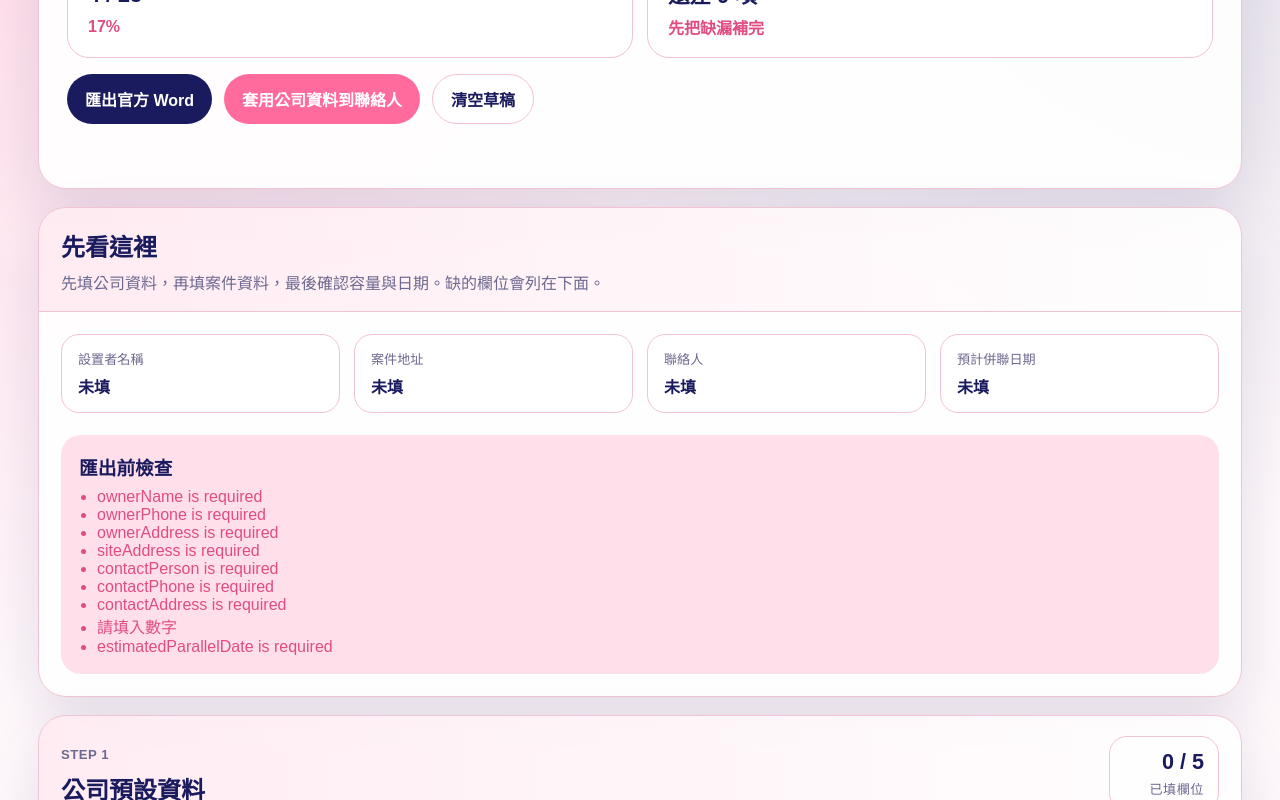
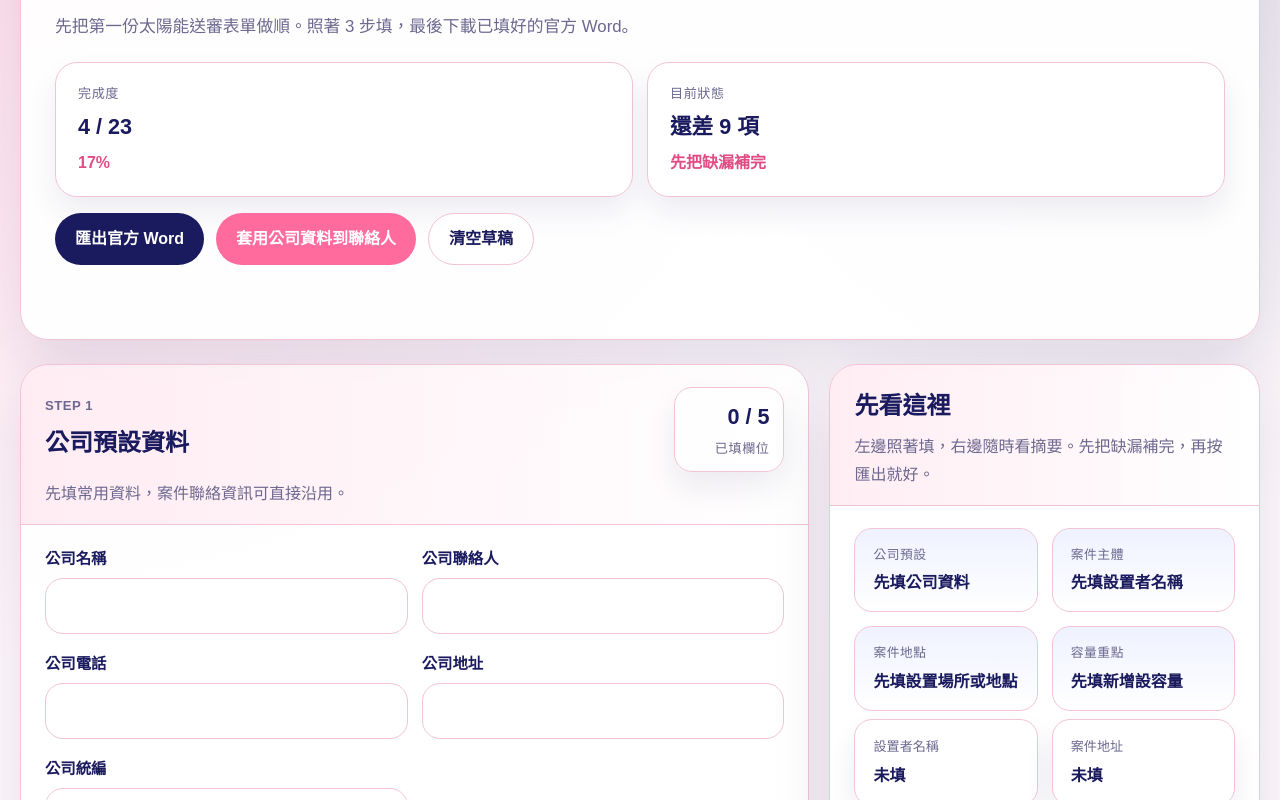
Before and after one commit to JardiniTsai168/lihipdf, a Next.js app: page / in a window 1280 px wide. Shown: the part 260-1060 px from the top of the page. Built offline with nearby package versions, Linux system fonts and the light colour scheme.

Commit message:
Improve form readability and summary layout

```diff
--- a/app/globals.css
+++ b/app/globals.css
@@ -1,13 +1,15 @@
 :root {
   --bg: #fff5f8;
-  --panel: rgba(255, 255, 255, 0.92);
+  --panel: rgba(255, 255, 255, 0.95);
   --line: #f2c3d2;
   --text: #1a1a5e;
   --muted: #6c688f;
   --pink: #ff6b9d;
   --pink-deep: #e14c82;
   --soft: #ffe0ea;
+  --soft-blue: #eef1ff;
   --shadow: 0 24px 60px rgba(26, 26, 94, 0.12);
+  --shadow-soft: 0 16px 30px rgba(26, 26, 94, 0.08);
 }
 
 * {
@@ -18,6 +20,7 @@ body {
   margin: 0;
   color: var(--text);
   font-family: "Noto Sans TC", "PingFang TC", "Microsoft JhengHei", sans-serif;
+  line-height: 1.6;
   background:
     radial-gradient(circle at top left, rgba(255, 107, 157, 0.24), transparent 30%),
     radial-gradient(circle at top right, rgba(26, 26, 94, 0.12), transparent 25%),
@@ -32,9 +35,9 @@ textarea {
 }
 
 .page-shell {
-  max-width: 1240px;
+  max-width: 1320px;
   margin: 0 auto;
-  padding: 32px 18px 72px;
+  padding: 36px 20px 80px;
 }
 
 .hero-card,
@@ -46,8 +49,8 @@ textarea {
 }
 
 .hero-card {
-  padding: 28px;
-  margin-bottom: 18px;
+  padding: 34px;
+  margin-bottom: 24px;
 }
 
 .eyebrow {
@@ -67,16 +70,18 @@ p {
 }
 
 h1 {
-  font-size: clamp(2rem, 4vw, 3.6rem);
-  line-height: 0.98;
+  font-size: clamp(2.2rem, 4vw, 3.8rem);
+  line-height: 1.02;
   letter-spacing: -0.04em;
+  max-width: 12ch;
 }
 
 .hero-text {
-  margin-top: 12px;
-  max-width: 760px;
+  margin-top: 14px;
+  max-width: 58rem;
   color: var(--muted);
-  line-height: 1.7;
+  line-height: 1.8;
+  font-size: 1.05rem;
 }
 
 .hero-meta {
@@ -89,10 +94,11 @@ h1 {
 .progress-card {
   display: grid;
   gap: 6px;
-  padding: 18px 20px;
+  padding: 20px 22px;
   border: 1px solid var(--line);
   border-radius: 22px;
   background: rgba(255, 255, 255, 0.9);
+  box-shadow: var(--shadow-soft);
 }
 
 .progress-card span,
@@ -118,7 +124,7 @@ h1 {
   display: flex;
   flex-wrap: wrap;
   gap: 12px;
-  margin-top: 20px;
+  margin-top: 24px;
 }
 
 .hero-actions {
@@ -126,12 +132,21 @@ h1 {
 }
 
 button {
-  min-height: 48px;
+  min-height: 50px;
   border-radius: 999px;
-  padding: 12px 18px;
+  padding: 12px 20px;
   border: 0;
   cursor: pointer;
   font-weight: 800;
+  transition:
+    transform 140ms ease,
+    box-shadow 140ms ease,
+    background-color 140ms ease;
+}
+
+button:hover {
+  transform: translateY(-1px);
+  box-shadow: 0 12px 24px rgba(26, 26, 94, 0.14);
 }
 
 button:disabled {
@@ -157,27 +172,36 @@ button:disabled {
 
 .status-line {
   min-height: 24px;
-  margin-top: 12px;
+  margin-top: 16px;
   color: var(--pink-deep);
   font-weight: 700;
+  line-height: 1.7;
 }
 
-.form-stack {
+.workspace-grid {
+  display: grid;
+  grid-template-columns: minmax(0, 1.65fr) minmax(320px, 0.9fr);
+  gap: 20px;
+  align-items: start;
+}
+
+.form-stack,
+.sidebar-stack {
   display: grid;
   gap: 18px;
-  margin-top: 18px;
 }
 
 .panel {
   overflow: hidden;
 }
 
-.quick-panel {
-  margin-top: 18px;
+.sidebar-panel {
+  position: sticky;
+  top: 18px;
 }
 
 .panel-head {
-  padding: 20px 22px 14px;
+  padding: 22px 24px 16px;
   border-bottom: 1px solid var(--line);
   background: linear-gradient(90deg, rgba(255, 107, 157, 0.12), rgba(255, 107, 157, 0));
 }
@@ -185,23 +209,52 @@ button:disabled {
 .panel-head p {
   margin-top: 8px;
   color: var(--muted);
-  line-height: 1.6;
+  line-height: 1.75;
+  max-width: 62ch;
 }
 
 .fields-grid,
 .preview-list,
-.quick-grid {
+.quick-grid,
+.snapshot-grid {
   display: grid;
   gap: 14px;
-  padding: 22px;
+  padding: 22px 24px;
 }
 
 .fields-grid {
   grid-template-columns: repeat(2, minmax(0, 1fr));
+  row-gap: 18px;
 }
 
 .quick-grid {
-  grid-template-columns: repeat(4, minmax(0, 1fr));
+  grid-template-columns: repeat(2, minmax(0, 1fr));
+  padding-top: 0;
+}
+
+.snapshot-grid {
+  grid-template-columns: repeat(2, minmax(0, 1fr));
+  padding-bottom: 8px;
+}
+
+.snapshot-card {
+  display: grid;
+  gap: 6px;
+  padding: 16px 18px;
+  border-radius: 18px;
+  border: 1px solid var(--line);
+  background: linear-gradient(180deg, rgba(238, 241, 255, 0.95), rgba(255, 255, 255, 0.95));
+}
+
+.snapshot-card span {
+  color: var(--muted);
+  font-size: 0.8rem;
+  letter-spacing: 0.04em;
+}
+
+.snapshot-card strong {
+  font-size: 1rem;
+  line-height: 1.5;
 }
 
 .section-title-row {
@@ -225,6 +278,7 @@ button:disabled {
   background: rgba(255, 255, 255, 0.8);
   border: 1px solid var(--line);
   text-align: right;
+  box-shadow: var(--shadow-soft);
 }
 
 .field {
@@ -234,19 +288,36 @@ button:disabled {
 
 .field span {
   font-weight: 700;
-  font-size: 0.95rem;
+  font-size: 0.96rem;
+  line-height: 1.5;
 }
 
 .field input,
 .field select,
 .field textarea {
   width: 100%;
-  min-height: 52px;
-  border-radius: 16px;
+  min-height: 56px;
+  border-radius: 18px;
   border: 1px solid var(--line);
-  background: white;
-  padding: 12px 14px;
+  background: rgba(255, 255, 255, 0.98);
+  padding: 14px 16px;
   color: var(--text);
+  box-shadow: inset 0 1px 0 rgba(255, 255, 255, 0.75);
+}
+
+.field input::placeholder,
+.field textarea::placeholder {
+  color: #9d98b7;
+}
+
+.field input:focus,
+.field select:focus,
+.field textarea:focus {
+  outline: none;
+  border-color: var(--pink);
+  box-shadow:
+    0 0 0 4px rgba(255, 107, 157, 0.12),
+    inset 0 1px 0 rgba(255, 255, 255, 0.75);
 }
 
 .field-wide {
@@ -258,8 +329,9 @@ button:disabled {
   gap: 6px;
   border: 1px solid var(--line);
   border-radius: 18px;
-  padding: 14px 16px;
+  padding: 16px 18px;
   background: white;
+  box-shadow: var(--shadow-soft);
 }
 
 .preview-item span {
@@ -272,8 +344,8 @@ button:disabled {
 }
 
 .validation-card {
-  margin: 0 22px 22px;
-  padding: 18px;
+  margin: 0 24px 24px;
+  padding: 20px;
   border-radius: 20px;
   background: var(--soft);
 }
@@ -290,16 +362,26 @@ button:disabled {
   margin: 0;
   padding-left: 18px;
   color: var(--pink-deep);
+  line-height: 1.8;
 }
 
 .valid {
   color: var(--text);
-  line-height: 1.6;
+  line-height: 1.75;
 }
 
 @media (max-width: 960px) {
+  .workspace-grid {
+    grid-template-columns: 1fr;
+  }
+
+  .sidebar-panel {
+    position: static;
+  }
+
   .hero-meta,
-  .quick-grid {
+  .quick-grid,
+  .snapshot-grid {
     grid-template-columns: 1fr 1fr;
   }
 }
@@ -314,12 +396,17 @@ button:disabled {
     border-radius: 22px;
   }
 
+  .hero-card {
+    padding: 26px 20px;
+  }
+
   .fields-grid {
     grid-template-columns: 1fr;
   }
 
   .hero-meta,
-  .quick-grid {
+  .quick-grid,
+  .snapshot-grid {
     grid-template-columns: 1fr;
   }
 
--- a/app/page.jsx
+++ b/app/page.jsx
@@ -225,6 +225,27 @@ function PreviewItem({ label, value }) {
   );
 }
 
+function buildSectionSnapshot(formData) {
+  return [
+    {
+      title: "公司預設",
+      value: normalize(formData.companyName) || "先填公司資料"
+    },
+    {
+      title: "案件主體",
+      value: normalize(formData.ownerName) || "先填設置者名稱"
+    },
+    {
+      title: "案件地點",
+      value: normalize(formData.siteAddress) || "先填設置場所或地點"
+    },
+    {
+      title: "容量重點",
+      value: normalize(formData.installedNew) ? `${formData.installedNew} kW` : "先填新增設容量"
+    }
+  ];
+}
+
 function countFilledFields(formData, fields) {
   return fields.reduce((total, [name]) => {
     return normalize(formData[name]) ? total + 1 : total;
@@ -255,6 +276,7 @@ export default function Page() {
     0
   );
   const completionRate = Math.round((filledFields / totalFields) * 100);
+  const sectionSnapshot = buildSectionSnapshot(form);
 
   function updateField(name, value) {
     setForm((current) => ({ ...current, [name]: value }));
@@ -344,32 +366,7 @@ export default function Page() {
         </p>
       </section>
 
-      <section className="panel quick-panel">
-        <div className="panel-head">
-          <h2>先看這裡</h2>
-          <p>先填公司資料，再填案件資料，最後確認容量與日期。缺的欄位會列在下面。</p>
-        </div>
-        <div className="quick-grid">
-          <PreviewItem label="設置者名稱" value={form.ownerName} />
-          <PreviewItem label="案件地址" value={form.siteAddress} />
-          <PreviewItem label="聯絡人" value={form.contactPerson} />
-          <PreviewItem label="預計併聯日期" value={form.estimatedParallelDate} />
-        </div>
-
-        <div className="validation-card inline-validation">
-          <h3>匯出前檢查</h3>
-          {issues.length === 0 ? (
-            <p className="valid">可以匯出。下載 Word 後再確認一次內容，必要時自行另存 PDF。</p>
-          ) : (
-            <ul>
-              {issues.map((issue) => (
-                <li key={issue}>{issue}</li>
-              ))}
-            </ul>
-          )}
-        </div>
-      </section>
-
+      <div className="workspace-grid">
         <form className="form-stack">
           {sections.map((section, index) => {
             const filledCount = countFilledFields(form, section.fields);
@@ -407,7 +404,7 @@ export default function Page() {
                       ) : type === "textarea" ? (
                         <textarea
                           aria-label={label}
-                        rows={4}
+                          rows={5}
                           value={form[name]}
                           onChange={(event) => updateField(name, event.target.value)}
                         />
@@ -427,6 +424,43 @@ export default function Page() {
             );
           })}
         </form>
+
+        <aside className="sidebar-stack">
+          <section className="panel quick-panel sidebar-panel">
+            <div className="panel-head">
+              <h2>先看這裡</h2>
+              <p>左邊照著填，右邊隨時看摘要。先把缺漏補完，再按匯出就好。</p>
+            </div>
+            <div className="snapshot-grid">
+              {sectionSnapshot.map((item) => (
+                <div className="snapshot-card" key={item.title}>
+                  <span>{item.title}</span>
+                  <strong>{item.value}</strong>
+                </div>
+              ))}
+            </div>
+            <div className="quick-grid">
+              <PreviewItem label="設置者名稱" value={form.ownerName} />
+              <PreviewItem label="案件地址" value={form.siteAddress} />
+              <PreviewItem label="聯絡人" value={form.contactPerson} />
+              <PreviewItem label="預計併聯日期" value={form.estimatedParallelDate} />
+            </div>
+
+            <div className="validation-card inline-validation">
+              <h3>匯出前檢查</h3>
+              {issues.length === 0 ? (
+                <p className="valid">可以匯出。下載 Word 後再確認一次內容，必要時自行另存 PDF。</p>
+              ) : (
+                <ul>
+                  {issues.map((issue) => (
+                    <li key={issue}>{issue}</li>
+                  ))}
+                </ul>
+              )}
+            </div>
+          </section>
+        </aside>
+      </div>
     </main>
   );
 }
```
Also changed, not shown: 1 other file (tests, documents, lock files or other folders). Lines whose indentation alone changed are shown as unchanged.
